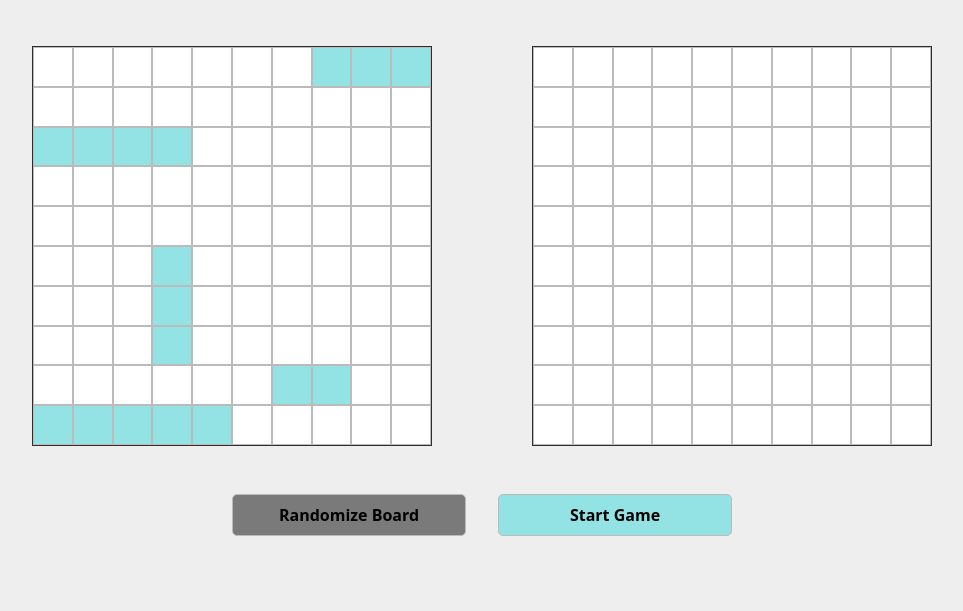
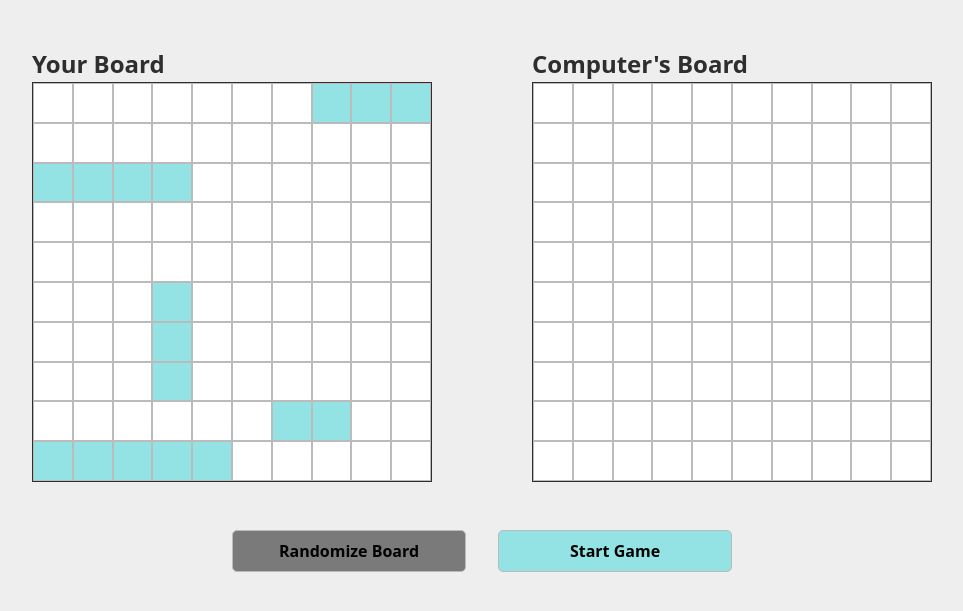
Before and after one commit to xxc451/battleship, a website built with webpack: page src/template.html in a window 1280 px wide. Shown: the part 83-694 px from the top of the page, without its empty margins (158-1121 px from the left). Built offline with nearby package versions, Linux system fonts and the light colour scheme.

Commit message:
Add board titles

```diff
--- a/src/modules/game.js
+++ b/src/modules/game.js
@@ -150,8 +150,15 @@ function createBoard(player) {
 }
 
 function renderBoards() {
-    const boardContainer = document.querySelector(".board-container");
-    boardContainer.textContent = "";
+    const left = document.querySelector(".left");
+    left.textContent = "";
+    const leftTitle = document.createElement("h2");
+    leftTitle.textContent = "Your Board";
+
+    const right = document.querySelector(".right");
+    right.textContent = "";
+    const rightTitle = document.createElement("h2");
+    rightTitle.textContent = "Computer's Board";
 
     const humanBoard = createBoard(human);
     const computerBoard = createBoard(computer);
@@ -187,7 +194,8 @@ function renderBoards() {
         }
     });
 
-    boardContainer.append(humanBoard, computerBoard);
+    left.append(leftTitle, humanBoard);
+    right.append(rightTitle, computerBoard);
 }
 
 export { initGame, renderBoards };
--- a/src/template.html
+++ b/src/template.html
@@ -8,7 +8,10 @@
 <body>
     <header><h1>Battleship</h1></header>
     <div id="content">
-        <div class="board-container"></div>
+        <div class="board-container">
+            <div class="left"></div>
+            <div class="right"></div>
+        </div>
         <div class="game-buttons"></div>
     </div>
     <dialog>
```
